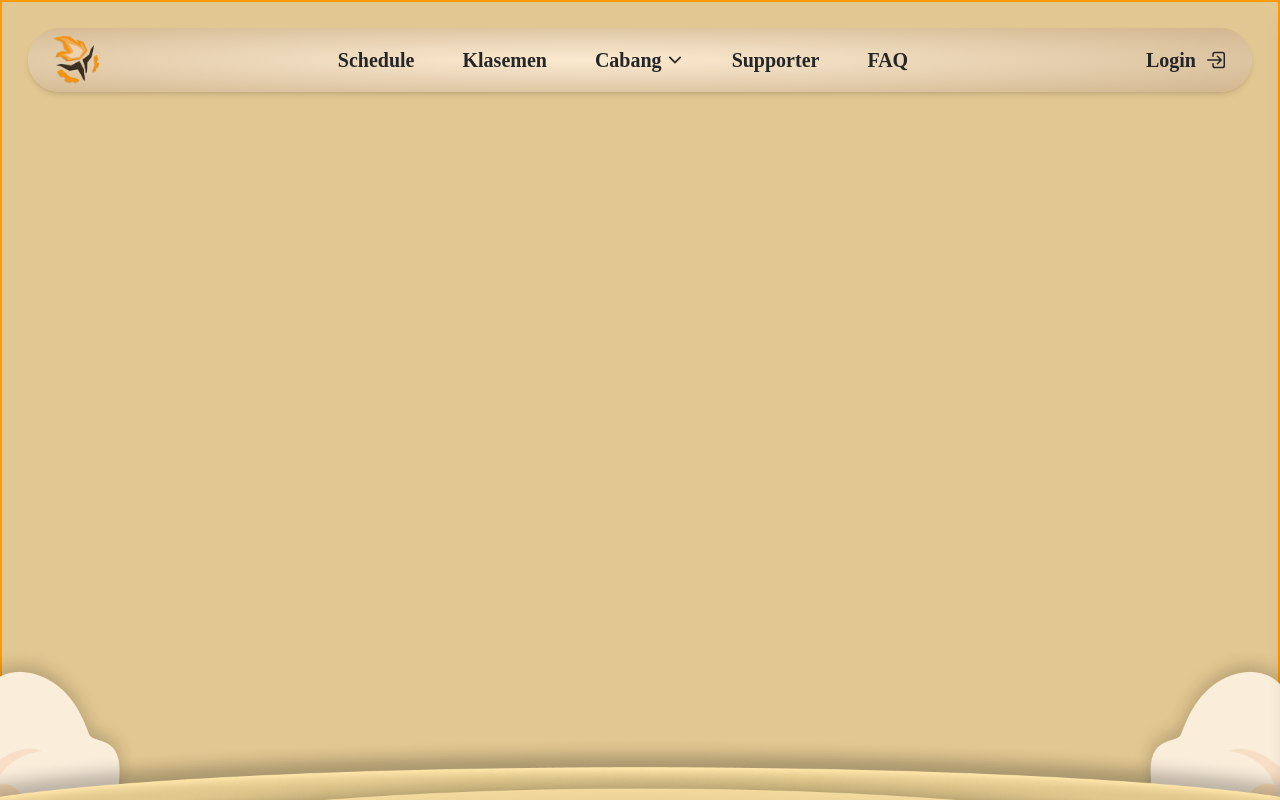
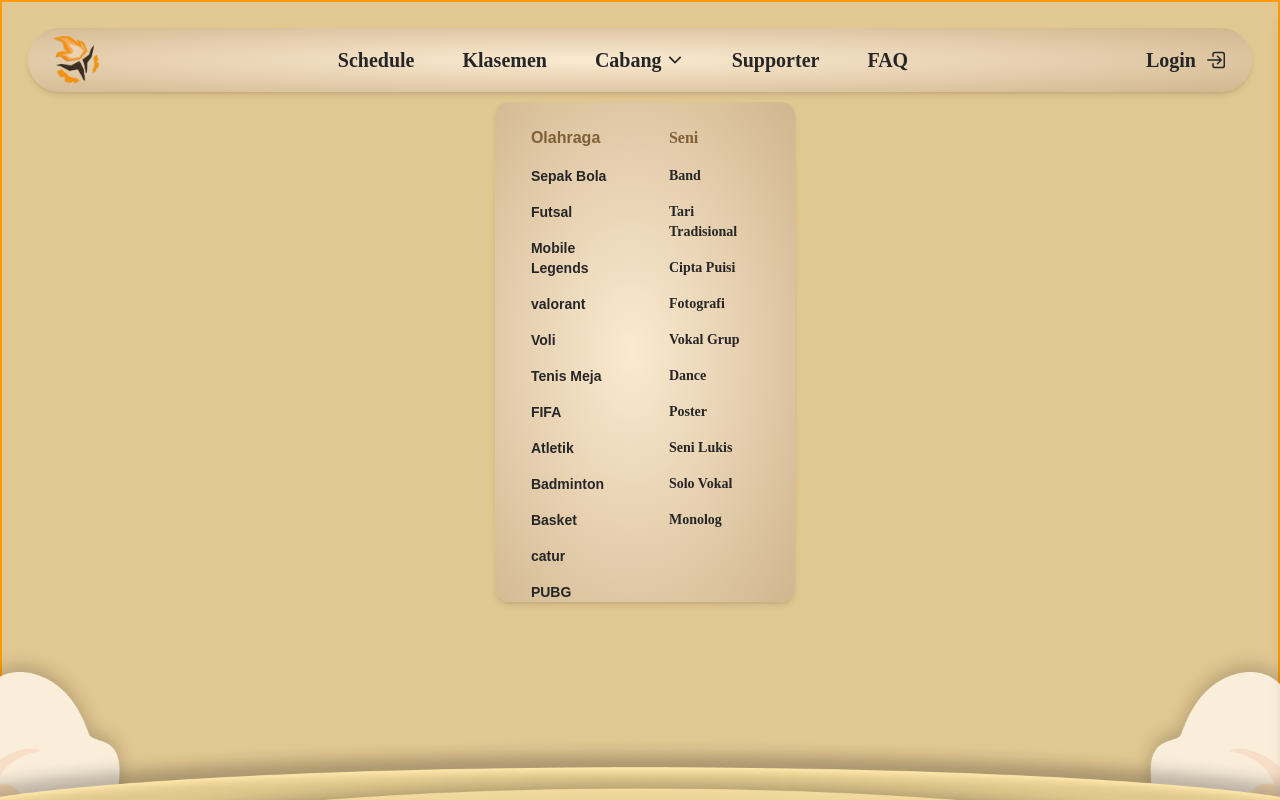
Before and after one commit to Teknisiade2025/FrontEnd, a Next.js app: page /test in a window 1280 px wide. Both pictures are taken after a click on the button "Cabang". Shown: the top 800 px of the page. Built offline with nearby package versions, Linux system fonts and the light colour scheme; a web font is replaced by a local one.

Commit message:
NAVBAR: dropdown cabang, dll

```diff
--- a/src/app/component/navbar/navbarMobileDesktop.jsx
+++ b/src/app/component/navbar/navbarMobileDesktop.jsx
@@ -66,11 +66,11 @@ const Navbar = () => {
                       className="flex items-center justify-center gap-1 hover:underline whitespace-nowrap">
                       Cabang <IoChevronDownSharp className="text-lg" />
               </button>
-              <div className={`absolute top-full -left-1000 min-w-[320px]  grid grid-cols-2 gap-6 p-6 bg-[radial-gradient(ellipse_75.58%_75.58%_at_45.52%_50%,_#FBEAD1_0%,_#D0B58D_100%)] rounded-xl shadow-md z-30 overflow-hidden transition-all duration-1000 ease-in-out transform ${isDropdownOpen ? 'max-h-[500px] opacity-100 translate-y-1' : 'max-h-0 opacity-0 -translate-y-2'} origin-top mt-6`}>
+              <div className={`absolute top-full -left-25 min-w-[300px] grid grid-cols-2 gap-6 p-6 bg-[radial-gradient(ellipse_75.58%_75.58%_at_45.52%_50%,_#FBEAD1_0%,_#D0B58D_100%)] rounded-xl shadow-md z-30 overflow-hidden transition-all duration-1000 ease-in-out transform ${isDropdownOpen ? 'max-h-[500px] opacity-100 translate-y-1' : 'max-h-0 opacity-0 -translate-y-2'} origin-top mt-6`}>
                 {/* Olahraga Column */}
                 <div>
-                <h3 className="font-bold text-center font-sofia text-base mb-3 max-w-[150px] px-3 text-[#806037]">Olahraga</h3>
-                <ul className="flex flex-col gap-2 text-medium font-sofia text-center max-w-[150px]  px-3">
+                <h3 className="font-extrabold text-left font-sofia text-base mb-3 max-w-[150px] px-3 text-[#806037]">Olahraga</h3>
+                <ul className="flex flex-col gap-2 text-medium font-sofia text-left max-w-[150px]  px-3">
                   {dropdownOptions.Olahraga.map((option, idx) => (
                     <li key={`olahraga-${idx}`}
                     className="cursor-pointer hover:underline text-sm py-1 hover:text-[#806037] transition-colors"
@@ -86,8 +86,8 @@ const Navbar = () => {
                 </div>
                 {/* Seni Column */}
                 <div>
-                  <h3 className="font-bold text-base text-center mb-3 max-w-[150px] px-3 text-[#806037]">Seni</h3>
-                  <ul className="flex flex-col gap-2 text-base text-center max-w-[150px]  px-3">
+                  <h3 className="font-extrabold text-base text-left mb-3 max-w-[150px] px-3 text-[#806037]">Seni</h3>
+                  <ul className="flex flex-col gap-2 text-base text-left max-w-[150px]  px-3">
                     {dropdownOptions.Seni.map((option, idx) => (
                       <li key={`seni-${idx}`}
                       className="cursor-pointer hover:underline text-sm py-1 hover:text-[#806037] transition-colors"
--- a/src/app/subcabang/page.js
+++ b/src/app/subcabang/page.js
@@ -20,7 +20,7 @@ const Schedule = () => {
       />
 
       {/* Konten di atas background */}
-      <main className="relative z-10 flex flex-col items-center gap-[280px] md:gap-[550px] ">
+      <main className="relative z-10 flex flex-col items-center gap-[280px] md:gap-[800px] ">
 
         {/* Pertandingan Section */}
         <section className="w-full flex justify-end px-5 md:px-6 pt-[100px] md:pt-[200px]">
```
